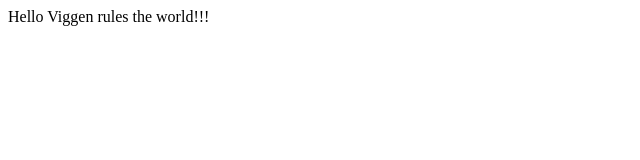
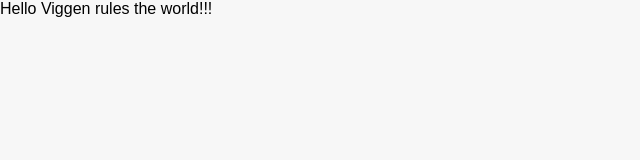
Before and after one commit to Hinkhenk/gatsby-clone-blog, a Gatsby site: page / in a window 1280 px wide. Shown: the whole page, without its empty margins (0-640 px from the left). Built offline with nearby package versions, Linux system fonts and the light colour scheme; Gatsby itself is replaced by a stand-in of ours; a web font is replaced by a local one.

Commit message:
first repo

```diff
--- /dev/null
+++ b/gatsby-browser.js
@@ -0,0 +1,21 @@
+import React from "react"
+import { createGlobalStyle, ThemeProvider } from "styled-components"
+import Theme from "./src/themes/theme"
+const GlobalStyles = createGlobalStyle`
+    * {
+        box-sizing: border-box;
+        margin: 0;
+        padding: 0;
+    }
+    body, html {
+        font-family: ${props => props.theme.fonts.main};
+        height: 100%;
+        background-color: ${props => props.theme.colors.light1};
+    }
+`
+export const wrapRootElement = ({ element }) => (
+  <ThemeProvider theme={Theme}>
+    <GlobalStyles />
+    {element}
+  </ThemeProvider>
+)
--- a/gatsby-config.js
+++ b/gatsby-config.js
@@ -27,8 +27,16 @@
         path: `${__dirname}/src/images`,
       },
     },
+    {
+      resolve: `gatsby-source-filesystem`,
+      options: {
+        name: `pages`,
+        path: `${__dirname}/src/themes`,
+      },
+    },
     `gatsby-plugin-sharp`,
     `gatsby-transformer-sharp`,
+    `gatsby-plugin-styled-components`,
     {
       resolve: `gatsby-plugin-mdx`,
       options: {
@@ -50,5 +58,9 @@
         display: "swap",
       },
     },
+    {
+      resolve: `gatsby-plugin-styled-components`,
+      options: {},
+    },
   ],
 }
--- /dev/null
+++ b/gatsby-ssr.js
@@ -0,0 +1,22 @@
+import React from "react"
+import { createGlobalStyle, ThemeProvider } from "styled-components"
+import Theme from "./src/themes/theme"
+
+const GlobalStyles = createGlobalStyle`
+    * {
+        box-sizing: border-box;
+        margin: 0;
+        padding: 0;
+    }
+    body, html {
+        font-family: ${props => props.theme.fonts.main};
+        height: 100%;
+        background-color: ${props => props.theme.colors.light1};
+    }
+`
+export const wrapRootElement = ({ element }) => (
+  <ThemeProvider theme={Theme}>
+    <GlobalStyles />
+    {element}
+  </ThemeProvider>
+)
--- a/package.json
+++ b/package.json
@@ -16,15 +16,18 @@
   "dependencies": {
     "@mdx-js/mdx": "^1.6.16",
     "@mdx-js/react": "^1.6.16",
+    "babel-plugin-styled-components": "^1.11.1",
     "gatsby": "^2.24.50",
     "gatsby-plugin-google-fonts": "^1.0.1",
     "gatsby-plugin-mdx": "^1.2.38",
     "gatsby-plugin-sharp": "^2.6.32",
+    "gatsby-plugin-styled-components": "^3.3.10",
     "gatsby-remark-images": "^3.3.29",
     "gatsby-source-filesystem": "^2.3.28",
     "gatsby-transformer-sharp": "^2.5.14",
     "react": "^16.12.0",
-    "react-dom": "^16.12.0"
+    "react-dom": "^16.12.0",
+    "styled-components": "^5.2.0"
   },
   "devDependencies": {
     "prettier": "2.1.0"
--- a/src/posts/my-first-post/index.mdx
+++ b/src/posts/my-first-post/index.mdx
@@ -1,4 +1,4 @@
-le---
+---
 title: My First Post! Hello World!
 slug: my-first-post
 date: 2020-03-21
--- /dev/null
+++ b/src/themes/theme.js
@@ -0,0 +1,35 @@
+export default {
+    fonts: {
+      main: "Muli, sans-serif",
+      code: "Roboto Mono, monospace",
+    },
+    colors: {
+      main1: "hsl(207,70%,59%)",
+      main2: "hsl(207,70%,94%)",
+      dark1: "hsl(227,2%,12%)",
+      dark2: "hsl(227,2%,26%)",
+      dark3: "hsl(227,2%,64%)",
+      light1: "hsl(0,0%,97%)",
+      light2: "hsl(0,0%,99%)",
+    },
+    breakpoints: {
+      mobile: "only screen and (max-width: 50rem)",
+      tablet: "only screen and (max-width: 65rem)",
+    },
+    spacings: {
+      xxSmall: ".25rem",
+      xSmall: ".5rem",
+      small: "1rem",
+      medium: "2rem",
+      large: "3rem",
+      xLarge: "4rem",
+      xxLarge: "6rem",
+    },
+    animations: {
+      button: "box-shadow 0.3s ease",
+      link: "color 0.2s ease",
+    },
+    shadows: {
+      shadow1: "0px 5px 20px rgba(30, 30, 31, 0.05)",
+    },
+  }
```
Also changed, not shown: 1 other file.
